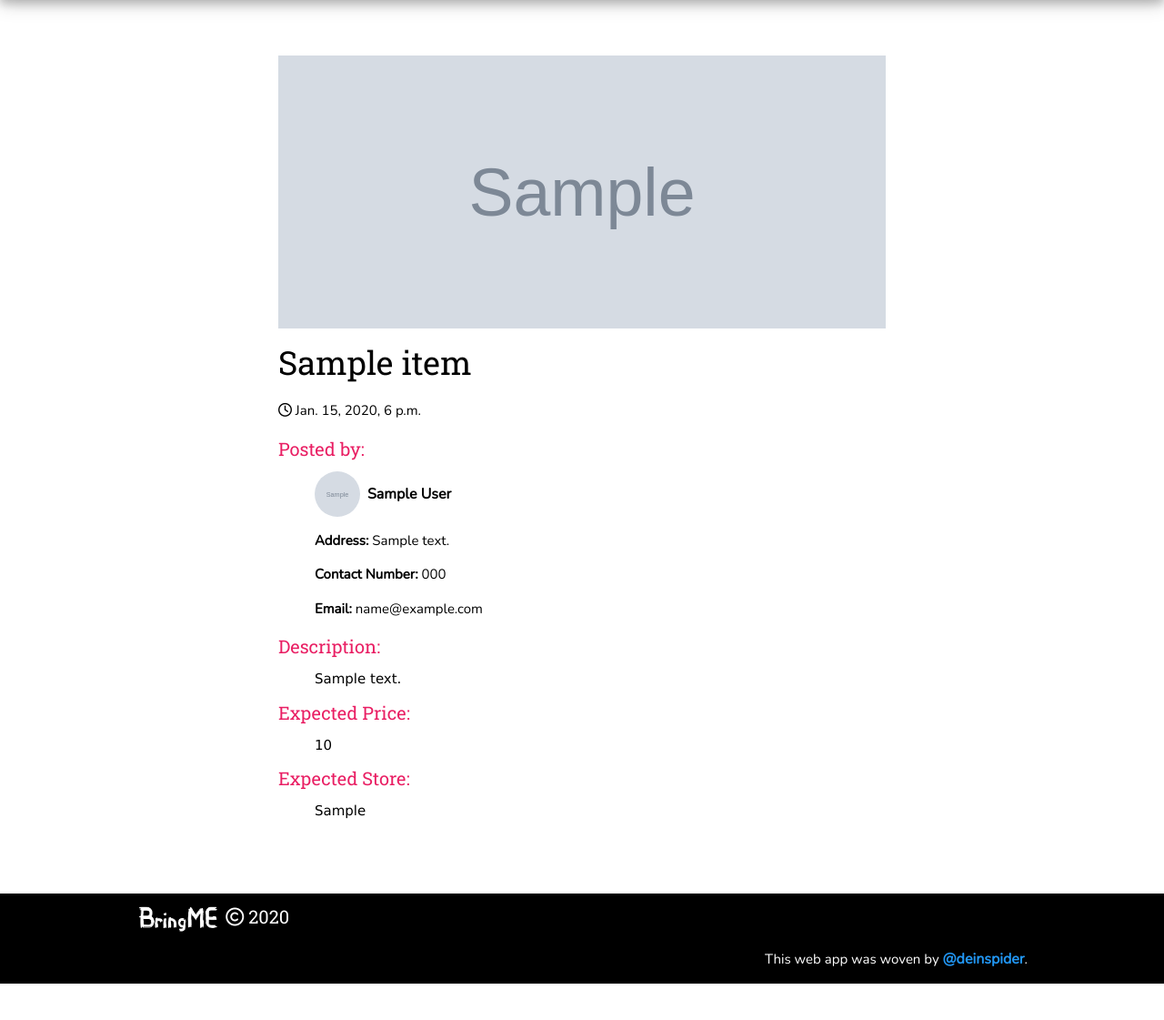
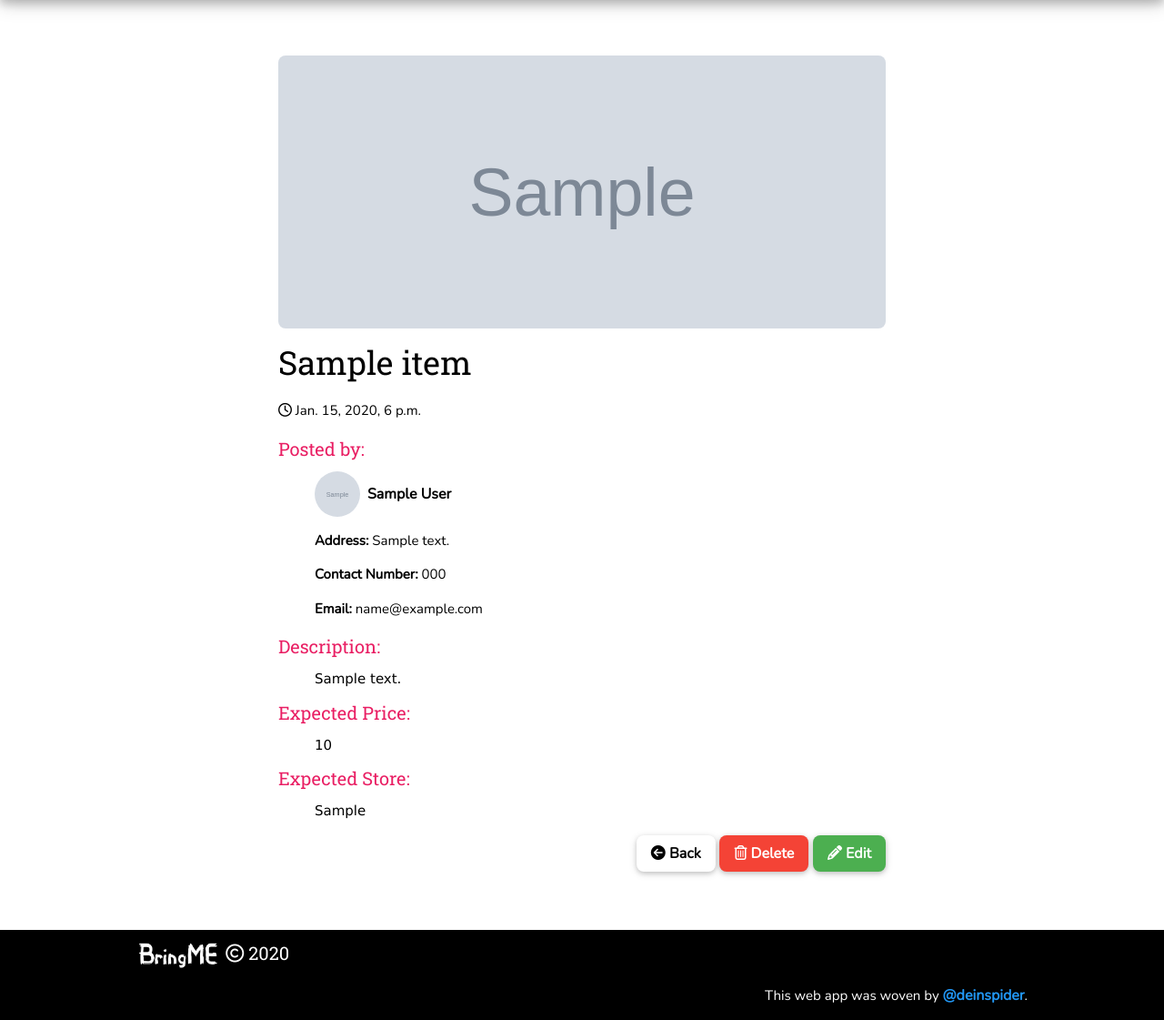
Before and after one commit to denniel-sadian/bringme, a Django app: page /items/1/ in a window 1280 px wide. Shown: the part 73-1194 px from the top of the page at 91% size. Before the commit the page ends 1154 px from the top, so only its background shows below. Run offline with Django 3.2, Linux system fonts and the light colour scheme; a user stored in the database is signed in; tables that the repository leaves empty hold one stand-in row (values such as "Sample post"); grey boxes marked "Sample" are stand-in pictures; some libraries are stand-ins or nearby versions.

Commit message:
Add buttons

```diff
--- a/items/templates/items/item_detail.html
+++ b/items/templates/items/item_detail.html
@@ -12,6 +12,10 @@
         display: grid;
         grid-template-columns: auto 1fr;
         align-items: center;
+    }
+
+    img {
+        border-radius: 8px;
     }
 
     .photo img {
@@ -64,6 +68,17 @@
             </dt>
             <dd>{{ item.expected_store }}</dd>
         </dl>
+        <div class="w3-right-align">
+            <a href="{% url 'items:items-list' %}" class="w3-button w3-card w3-round-large">
+                <i class="fas fa-arrow-circle-left"></i> Back
+            </a>
+            <a href="{% url 'items:item-delete' pk=item.pk %}" class="w3-button w3-card w3-red w3-round-large">
+                <i class="far fa-trash-alt"></i> Delete
+            </a>
+            <a href="{% url 'items:item-update' pk=item.pk %}" class="w3-button w3-card w3-green w3-round-large">
+                <i class="fas fa-pencil-alt"></i> Edit
+            </a>
+        </div>
     </div>
 </article>
 {% endblock %}
```
